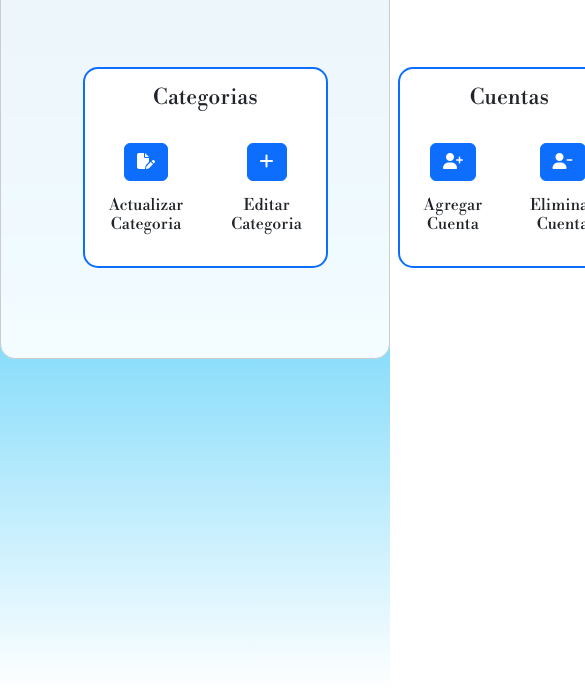
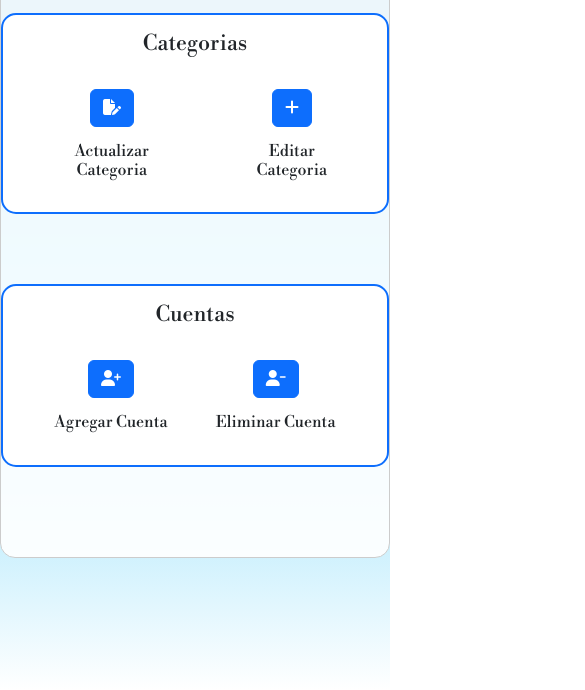
Before and after one commit to ErickCabezas/ProyectoWebIB, a plain HTML site: page ProyectoIB/configuracion.html in a window 390 px wide. Shown: the part 154-844 px from the top of the page, 585 px wide, since content can reach past the window. Drawn offline with nearby package versions, Linux system fonts and the light colour scheme.

Commit message:
responsive configuración

```diff
--- a/ProyectoIB/configuracion.html
+++ b/ProyectoIB/configuracion.html
@@ -12,13 +12,13 @@
     <div class="container fondo">
         <header class="row">
             <a href="index.html"><i class="fa-solid fa-chevron-left fa-lg"></i></a>
-            <h1 class="titulo text-center mt-3 font-titulo">Configuración</h1>
+            <h1 class="titulo text-center mt-3 mb-4 font-titulo">Configuración</h1>
         </header>
 
-        <main class="d-flex resumen justify-content-around">
-            <section class="font-titulo align-items-center borde">
+        <main class="d-flex resumen justify-content-around  row">
+            <section class="font-titulo align-items-center borde col-md-4">
                 <h4 class="text-center font-titulo mt-3">Categorias</h4>
-                <div class="d-flex">
+                <div class="d-flex justify-content-center">
                     <div class="text-center p-4">
                         <a href="#" class="btn btn-primary btn-round">
                             <i class="fa-solid fa-file-pen"></i>
@@ -35,9 +35,9 @@
 
             </section>
 
-            <section class="font-titulo align-items-center borde">
+            <section class="font-titulo align-items-center borde col-md-4">
                 <h4 class="text-center font-titulo mt-3">Cuentas</h4>
-                <div class="d-flex">
+                <div class="d-flex justify-content-center ">
                     <div class="text-center p-4">
                         <a href="#" class="btn btn-primary btn-round">
                             <i class="fa-solid fa-user-plus"></i>
```
